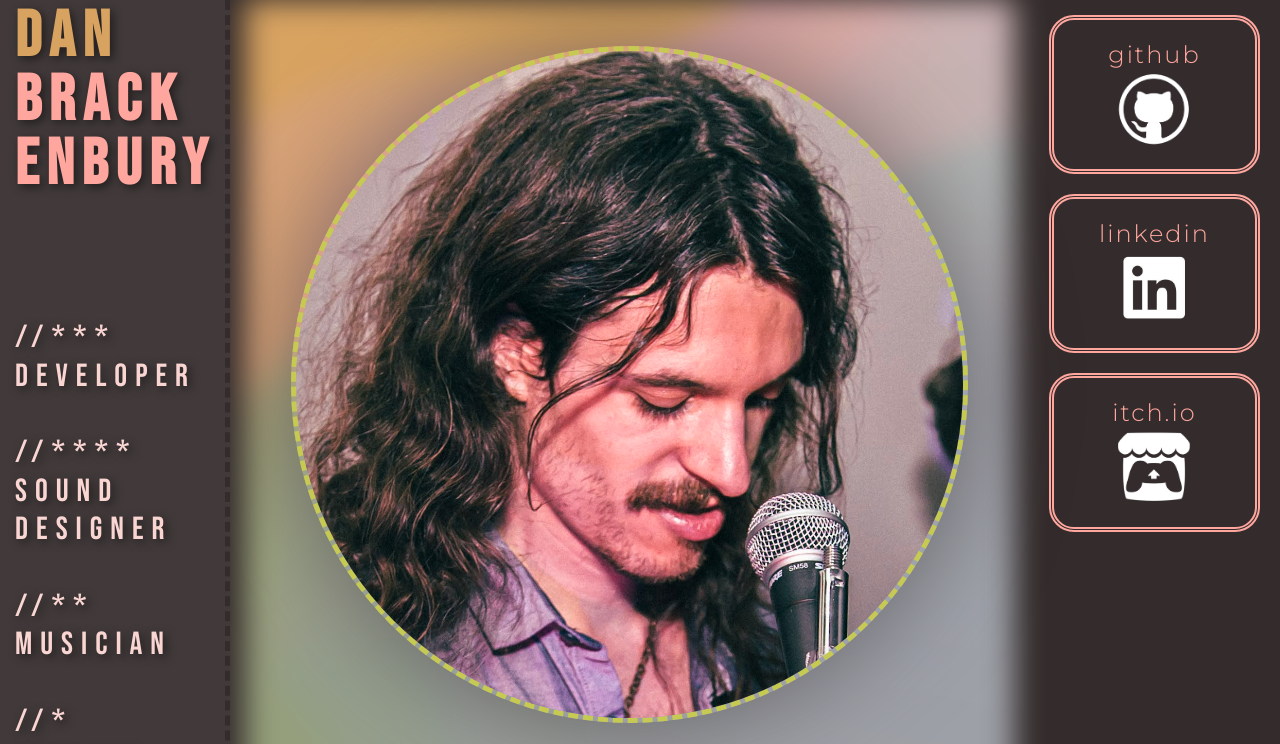
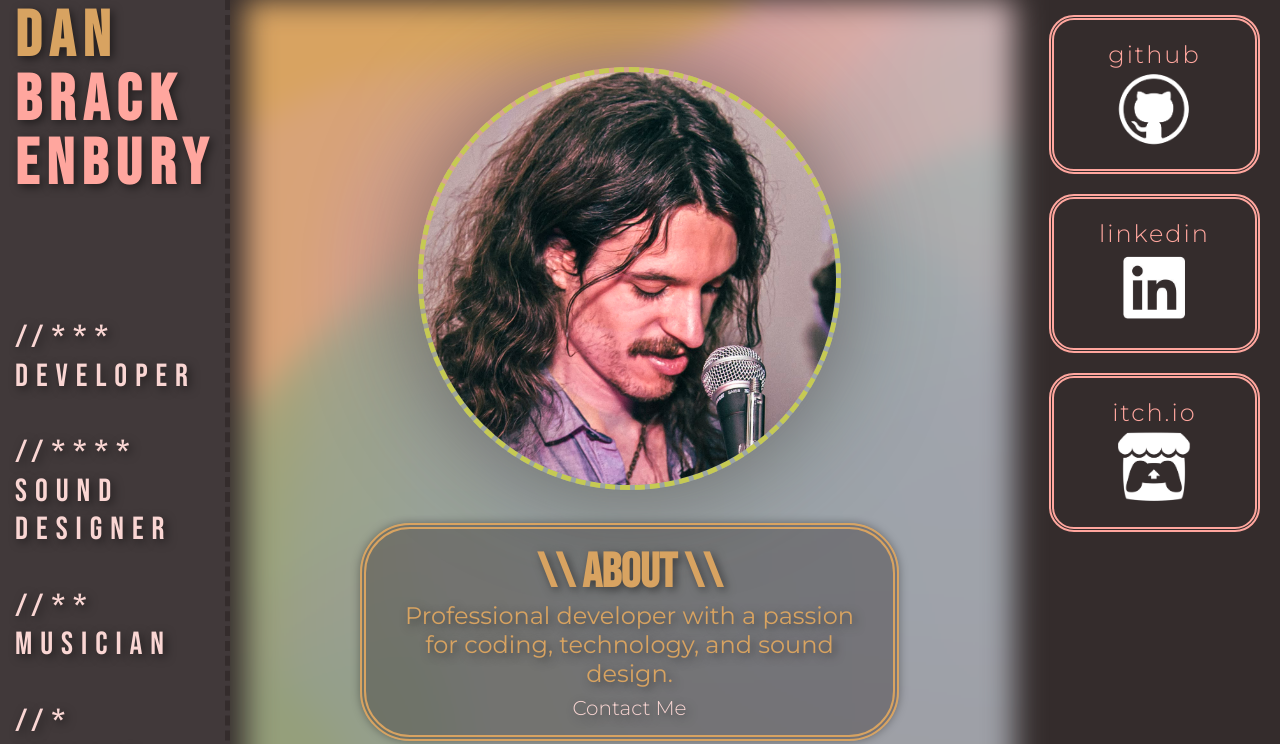
Before and after one commit to helpvisa/portfolio-react, a React (Create React App) app: page / in a window 1280 px wide. Shown: the top 744 px of the page. Built offline with nearby package versions, Linux system fonts and the light colour scheme.

Commit message:
updated css to clamp max width of headshot

```diff
--- a/src/index.css
+++ b/src/index.css
@@ -129,6 +129,7 @@ header .bg {
 
 .headshot img {
   width: 88%;
+  max-width: 60vh;
   flex: 0 2 auto;
   border-radius: 50%;
   border-width: 5px;
```
